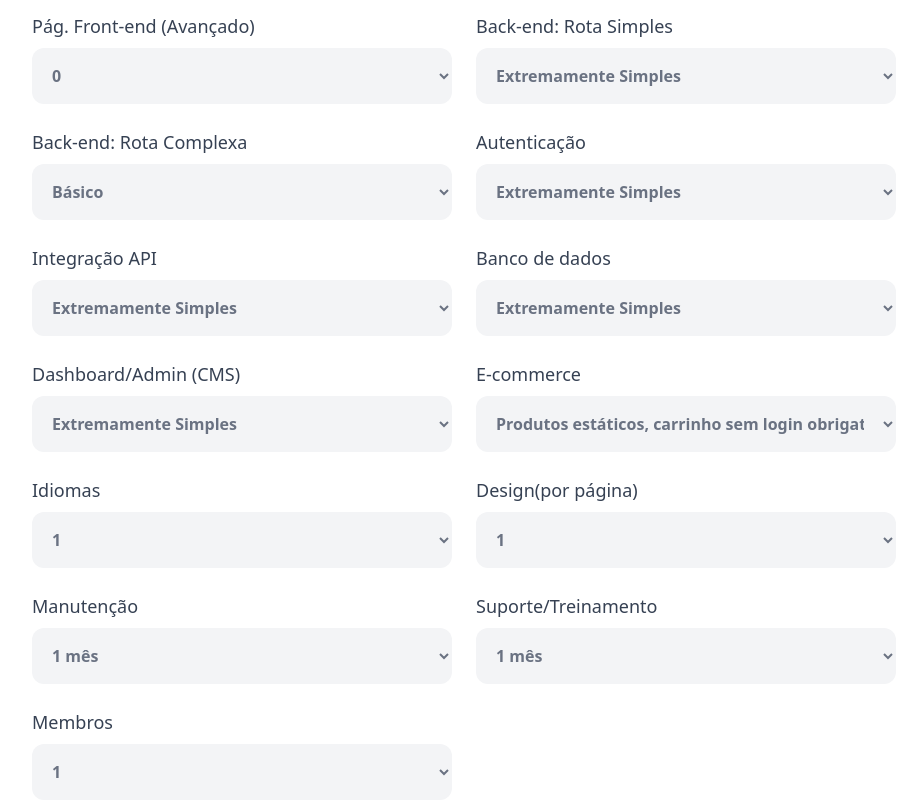
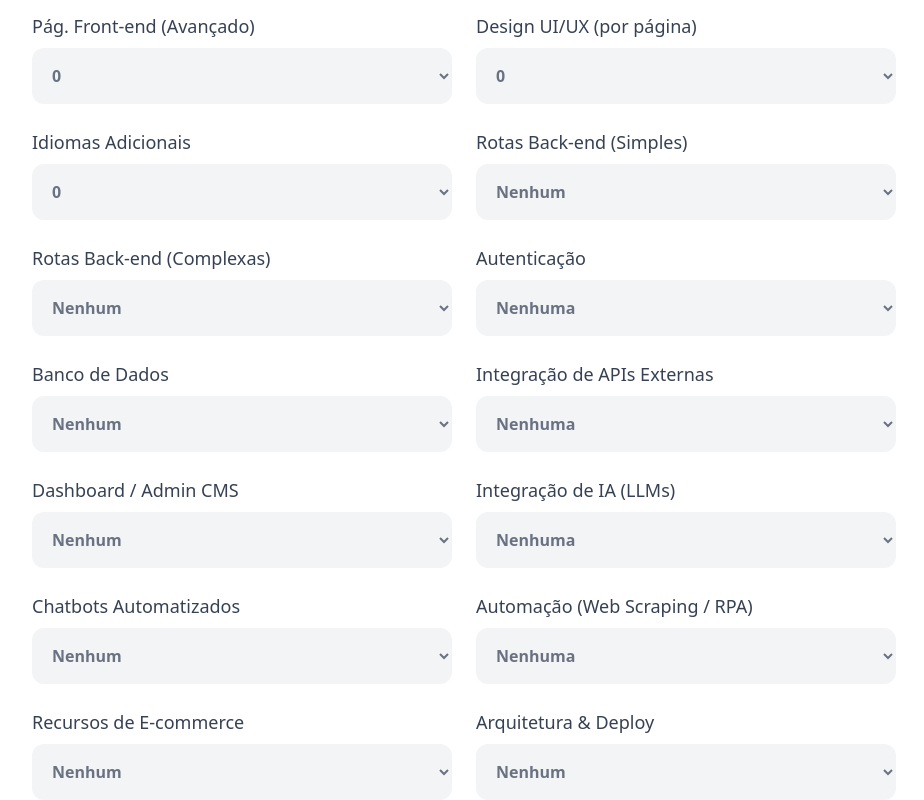
Before and after one commit to Serra-Jr-Engenharia/orcamento, a React (Vite) app: page /#/computacao in a window 1280 px wide. Shown: the part 540-1340 px from the top of the page, without its empty margins (176-1100 px from the left). Built offline with nearby package versions, Linux system fonts and the light colour scheme.

Commit message:
comp 2.0

```diff
--- a/src/pages/Computacao/index.tsx
+++ b/src/pages/Computacao/index.tsx
@@ -11,137 +11,82 @@ const Computacao: React.FC = () => {
 
   const [selections, setSelections] = useState<Selections>({});
   const [totals, setTotals] = useState<Record<string, number>>({
-    Site: 0,
-    Aplicativo: 0,
+    "Desenvolvimento": 0,
   });
+
+  const numOpts20 = Array.from({length: 21}, (_, i) => String(i));
+  const numOpts12 = Array.from({length: 13}, (_, i) => String(i));
+  const numOpts10 = Array.from({length: 11}, (_, i) => String(i));
+  const numOpts5 = Array.from({length: 6}, (_, i) => String(i));
 
   const tabs: Tab[] = [
     {
-      name: "Site",
+      name: "Desenvolvimento",
+      fields: [
+        {label: "Pág. Front-end (Básico)", type: "select", options: numOpts20, key: "pagFrontendBasico"},
+        {label: "Pág. Front-end (Intermediário)", type: "select", options: numOpts20, key: "pagFrontendIntermediario"},
+        {label: "Pág. Front-end (Avançado)", type: "select", options: numOpts20, key: "pagFrontendAvancado"},
+        {label: "Design UI/UX (por página)", type: "select", options: numOpts20, key: "designUIUX"},
+        {label: "Idiomas Adicionais", type: "select", options: numOpts5, key: "idiomasAdicionais"},
 
-      fields: [
-        {label: "Pág. Front-end (Básico)", type: "select", options: ["0", "1","2", "3", "4", "5", "6", "7", "8", "9", "10"], key: "basico"},
-        {label: "Pág. Front-end (Intermediário)", type: "select", options: ["0", "1","2", "3", "4", "5", "6", "7", "8", "9", "10"], key: "intermediario"},
-        {label: "Pág. Front-end (Avançado)", type: "select", options: ["0", "1","2", "3", "4", "5", "6", "7", "8", "9", "10"], key: "avancado"},
-        {label: "Back-end: Rota Simples", type: "select", options: ["Extremamente Simples","Básico", "Intermediário", "Complexo"], key: "backendSite"},
-        {label: "Back-end: Rota Complexa", type: "select", options: ["Básico", "Intermediário", "Complexo"], key: "complexaSite"},
-        {label: "Autenticação", type: "select", options: ["Extremamente Simples","Básico", "Intermediário", "Complexo"], key: "autentificacaoSite"},
-        {label: "Integração API", type: "select", options: ["Extremamente Simples","Básico", "Intermediário", "Complexo"], key: "IntegracaoSite"},
-        {label: "Banco de dados", type: "select", options: ["Extremamente Simples","Básico", "Intermediário", "Complexo"], key: "BdSite"},
-        {label: "Dashboard/Admin (CMS)", type: "select", options: ["Extremamente Simples","Básico", "Intermediário", "Complexo"], key: "DashboardSite"},
-        {label: "E-commerce", type: "select", options: ["Produtos estáticos, carrinho sem login obrigatório e checkout simulado","Integração de uma API de pagamento, controle básico de estoque e painel admin para adicionar/editar produtos", "Checkout completo, sistema de frete e recursos extras(cupons, wishlist, histórico, notificações por email...)"], key: "EcommerceSite"},
-        {label: "Idiomas", type: "select", options: ["1","2","3", "4", "5"], key: "IdiomasSite"},
-        {label: "Design(por página)", type: "select", options: ["1","2", "3", "4", "5", "6", "7", "8", "9", "10"], key: "DesignSite"},
-        {label: "Manutenção", type: "select", options: ["1 mês","2 meses", "3 meses","4 meses", "5 meses","6 meses", "7 meses", "8 meses", "9 meses","10 meses"], key: "ManutencaoSite"},
-        {label: "Suporte/Treinamento", type: "select", options: ["1 mês","2 meses", "3 meses","4 meses", "5 meses","6 meses", "7 meses", "8 meses", "9 meses","10 meses"], key: "SuporteSite"},
-        {label: "Membros", type: "select", options: ["1","2", "3", "4", "5", "6", "7", "8", "9", "10"], key: "MembrosSite"},
+        {label: "Rotas Back-end (Simples)", type: "select", options: ["Nenhum", "1 a 3 rotas", "4 a 10 rotas", "Mais de 10 rotas"], key: "rotasSimples"},
+        {label: "Rotas Back-end (Complexas)", type: "select", options: ["Nenhum", "Básico", "Intermediário", "Complexo"], key: "rotasComplexas"},
+        {label: "Autenticação", type: "select", options: ["Nenhuma", "Básica (JWT/Firebase)", "Intermediária (OAuth/Google)", "Complexa (Níveis de Acesso ACL/RBAC, 2FA)"], key: "autenticacao"},
+        {label: "Banco de Dados", type: "select", options: ["Nenhum", "Básico (1-3 Entidades)", "Intermediário (Relacionamentos Complexos)", "Avançado (Banco Distribuído, Cache, Triggers)"], key: "bancoDados"},
+        {label: "Integração de APIs Externas", type: "select", options: ["Nenhuma", "Simples (1 API)", "Intermediária (2-3 APIs)", "Complexa (Múltiplas APIs, Webhooks, Sincronização)"], key: "integracaoAPI"},
+        {label: "Dashboard / Admin CMS", type: "select", options: ["Nenhum", "Simples", "Completo (Gráficos, Gestão Total)"], key: "dashboardCMS"},
 
+        {label: "Integração de IA (LLMs)", type: "select", options: ["Nenhuma", "Uso Simples (Prompt Básico via API)", "Intermediária (Agentes com Memória)", "Avançada (RAG, Fine-Tuning, Contexto Próprio)"], key: "integracaoIA"},
+        {label: "Chatbots Automatizados", type: "select", options: ["Nenhum", "Fluxo Estático", "Bot com IA Integrada", "Bot Multicanal (WhatsApp/Insta/Site)"], key: "chatbot"},
+        {label: "Automação (Web Scraping / RPA)", type: "select", options: ["Nenhuma", "Extração Simples de 1 site", "Extração Contínua/Agendada", "Scraping Complexo c/ Quebra de Captcha e Múltiplas Fontes"], key: "automacaoRPA"},
+
+        {label: "Recursos de E-commerce", type: "select", options: ["Nenhum", "Catálogo sem pagamento", "Pagamento (Stripe/MercadoPago) e Carrinho", "Completo (Frete Correios, Cupons, Estoque, Notas Fiscais)"], key: "ecommerce"},
+
+        {label: "Arquitetura & Deploy", type: "select", options: ["Nenhum", "Hospedagem Simples (Vercel/Render)", "Configuração Cloud (AWS/GCP/Docker)"], key: "arquiteturaDeploy"},
+        {label: "Tecnologia / Stack Utilizada", type: "select", options: ["Indiferente", "MERN / Next.js", "Python / Django / FastAPI"], key: "stackTecnologica"},
+
+        {label: "Manutenção (Mensal)", type: "select", options: numOpts12, key: "manutencaoMensal"},
+        {label: "Membros Alocados no Projeto", type: "select", options: numOpts10, key: "membrosAlocados"},
       ],
-    },
-    {
-      name: "Aplicativo",
-
-      fields: [
-       {label: "Pág. Front-end (Básico)", type: "select", options: ["0", "1","2", "3", "4", "5", "6", "7", "8", "9", "10"], key: "appbasico"},
-        {label: "Pág. Front-end (Intermediário)", type: "select", options: ["0", "1","2", "3", "4", "5", "6", "7", "8", "9", "10"], key: "appintermediario"},
-        {label: "Pág. Front-end (Avançado)", type: "select", options: ["0", "1","2", "3", "4", "5", "6", "7", "8", "9", "10"], key: "appavancado"},
-        {label: "Autenticação", type: "select", options: ["Extremamente Simples","Básico", "Intermediário", "Complexo"], key: "autentificacaoAplicativo"},
-        {label: "Integração API", type: "select", options: ["Extremamente Simples","Básico", "Intermediário", "Complexo"], key: "IntegracaoAplicativo"},
-        {label: "Banco de dados", type: "select", options: ["Extremamente Simples","Básico", "Intermediário", "Complexo"], key: "BdAplicativo"},
-        {label: "Dashboard/Admin (CMS)", type: "select", options: ["Extremamente Simples","Básico", "Intermediário", "Complexo"], key: "DashboardAplicativo"},
-        {label: "E-commerce", type: "select", options: ["Produtos estáticos, carrinho sem login obrigatório e checkout simulado","Integração de uma API de pagamento, controle básico de estoque e painel admin para adicionar/editar produtos", "Checkout completo, sistema de frete e recursos extras(cupons, wishlist, histórico, notificações por email...)"], key: "EcommerceApp"},
-        {label: "Idiomas", type: "select", options: ["1","2", "3","4", "5","6", "7", "8", "9","10"], key: "IdiomasAplicativo"},
-        {label: "Design(por página)", type: "select", options: ["1","2", "3", "4", "5", "6", "7", "8", "9", "10"], key: "DesignAplicativo"},
-        {label: "Publicação nas lojas", type: "radio", options: ["Sim","Não"], key: "PublicacaoAplicativo"},
-        {label: "Funcionalidade extra", type: "radio", options: ["Sim","Não"], key: "ExtraAplicativo"},
-        {label: "Manutenção", type: "select", options: ["1 mês","2 meses", "3 meses","4 meses", "5 meses","6 meses", "7 meses", "8 meses", "9 meses","10 meses"], key: "EcommerceAplicativo"},
-        {label: "Suporte/Treinamento", type: "select", options: ["1 mês","2 meses", "3 meses","4 meses", "5 meses","6 meses", "7 meses", "8 meses", "9 meses","10 meses"], key: "SuporteAplicativo"},
-        {label: "Membros", type: "select", options: ["1","2", "3","4", "5","6", "7", "8", "9","10"], key: "MembrosAplicativo"},
-
-
-      ],
-    },
+    }
   ];
 
-
-  const complexityMultipliers: Record<string, number> = {
-    "Extremamente Simples": 1,
-    "Básico": 2,
-    "Intermediário": 3,
-    "Complexo": 4,
+  const uniquePriceTables: Record<string, Record<string, number>> = {
+    rotasSimples: { "Nenhum": 0, "1 a 3 rotas": 300, "4 a 10 rotas": 800, "Mais de 10 rotas": 1500 },
+    rotasComplexas: { "Nenhum": 0, "Básico": 400, "Intermediário": 900, "Complexo": 1800 },
+    autenticacao: { "Nenhuma": 0, "Básica (JWT/Firebase)": 300, "Intermediária (OAuth/Google)": 500, "Complexa (Níveis de Acesso ACL/RBAC, 2FA)": 900 },
+    bancoDados: { "Nenhum": 0, "Básico (1-3 Entidades)": 300, "Intermediário (Relacionamentos Complexos)": 700, "Avançado (Banco Distribuído, Cache, Triggers)": 1200 },
+    integracaoAPI: { "Nenhuma": 0, "Simples (1 API)": 400, "Intermediária (2-3 APIs)": 800, "Complexa (Múltiplas APIs, Webhooks, Sincronização)": 1500 },
+    dashboardCMS: { "Nenhum": 0, "Simples": 500, "Completo (Gráficos, Gestão Total)": 1200 },
+    integracaoIA: { "Nenhuma": 0, "Uso Simples (Prompt Básico via API)": 600, "Intermediária (Agentes com Memória)": 1200, "Avançada (RAG, Fine-Tuning, Contexto Próprio)": 2500 },
+    chatbot: { "Nenhum": 0, "Fluxo Estático": 500, "Bot com IA Integrada": 1200, "Bot Multicanal (WhatsApp/Insta/Site)": 2000 },
+    automacaoRPA: { "Nenhuma": 0, "Extração Simples de 1 site": 500, "Extração Contínua/Agendada": 1000, "Scraping Complexo c/ Quebra de Captcha e Múltiplas Fontes": 2200 },
+    ecommerce: { "Nenhum": 0, "Catálogo sem pagamento": 1000, "Pagamento (Stripe/MercadoPago) e Carrinho": 1800, "Completo (Frete Correios, Cupons, Estoque, Notas Fiscais)": 3500 },
+    arquiteturaDeploy: { "Nenhum": 0, "Hospedagem Simples (Vercel/Render)": 150, "Configuração Cloud (AWS/GCP/Docker)": 800 },
+    stackTecnologica: { "Indiferente": 0, "MERN / Next.js": 0, "Python / Django / FastAPI": 0 },
   };
 
-  const complexityBasePrices: Record<string, number> = {
-
-      backendSite: 150,
-      complexaSite: 350,
-      autentificacaoSite: 400,
-      IntegracaoSite: 425,
-      BdSite: 300,
-      DashboardSite: 500,
-
-      frontendAplicativo: 150,
-      backendAplicativo: 200,
-      complexaAplicativo: 450,
-      autentificacaoAplicativo: 350,
-      IntegracaoAplicativo: 450,
-      BdAplicativo: 375,
-      DashboardAplicativo: 600,
-  };
-
-  const numericMultipliers: Record<string, number> = {
-    "1": 1, "2": 2, "3": 3, "4": 4, "5": 5, "6": 6, "7": 7, "8": 8, "9": 9, "10": 10,
-    "1 mês": 1, "2 meses": 2, "3 meses": 3, "4 meses": 4, "5 meses": 5, "6 meses": 6,
-    "7 meses": 7, "8 meses": 8, "9 meses": 9, "10 meses": 10
-  };
+  const numericMultipliers: Record<string, number> = {};
+  for (let i = 0; i <= 20; i++) numericMultipliers[String(i)] = i;
 
   const numericBasePrices: Record<string, number> = {
-    IdiomasSite: 300, DesignSite: 200, ManutencaoSite: 200, SuporteSite: 250, MembrosSite: 50,
-    IdiomasAplicativo: 300, DesignAplicativo: 250, ManutencaoAplicativo: 400,
-    SuporteAplicativo: 350, MembrosAplicativo: 75,basico: 200,
-    intermediario: 300, avancado: 400, appbasico: 300, appintermediario: 450, appavancado: 600,
-  };
-
-  const uniquePriceTables: Record<string, Record<string, number>> = {
-    EcommerceSite: {
-      "Produtos estáticos, carrinho sem login obrigatório e checkout simulado": 1200,
-      "Integração de uma API de pagamento, controle básico de estoque e painel admin para adicionar/editar produtos": 1800,
-      "Checkout completo, sistema de frete e recursos extras(cupons, wishlist, histórico, notificações por email...)": 2400,
-    },
-    EcommerceApp: {
-      "Produtos estáticos, carrinho sem login obrigatório e checkout simulado": 1500,
-      "Integração de uma API de pagamento, controle básico de estoque e painel admin para adicionar/editar produtos": 2250,
-      "Checkout completo, sistema de frete e recursos extras(cupons, wishlist, histórico, notificações por email...)": 2400,
-    },
-    HospedagemSite: {
-      "Sim": 0, "Não": 0,
-    },
-    DomínioSite: {
-      "Sim": 0, "Não": 0,
-    },
-    PublicacaoAplicativo: {
-      "Sim": 600, "Não": 0,
-    },
-    ExtraAplicativo: {
-      "Sim": 500, "Não": 0,
-    },
+    pagFrontendBasico: 120,
+    pagFrontendIntermediario: 250,
+    pagFrontendAvancado: 450,
+    designUIUX: 150,
+    idiomasAdicionais: 300,
+    manutencaoMensal: 250,
+    membrosAlocados: 100,
   };
 
   const generatedPriceTable: Record<string, Record<string, number>> = {};
   tabs.forEach(tab => {
     tab.fields.forEach(field => {
       if (field.type === 'select' && field.options) {
-        if (complexityBasePrices[field.key]) {
+        if (numericBasePrices[field.key]) {
           generatedPriceTable[field.key] = {};
           field.options.forEach(option => {
-            if (complexityMultipliers[option]) {
-              generatedPriceTable[field.key][option] = complexityBasePrices[field.key] * complexityMultipliers[option];
-            }
-          });
-        } else if (numericBasePrices[field.key]) {
-          generatedPriceTable[field.key] = {};
-          field.options.forEach(option => {
-            if (numericMultipliers[option]) {
+            if (numericMultipliers[option] !== undefined) {
               generatedPriceTable[field.key][option] = numericBasePrices[field.key] * numericMultipliers[option];
             }
           });
```
